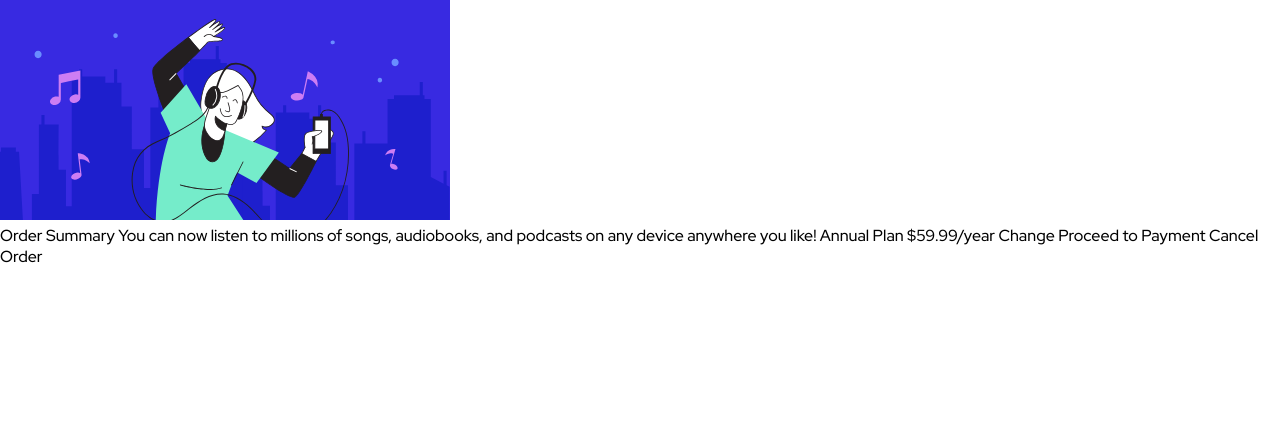
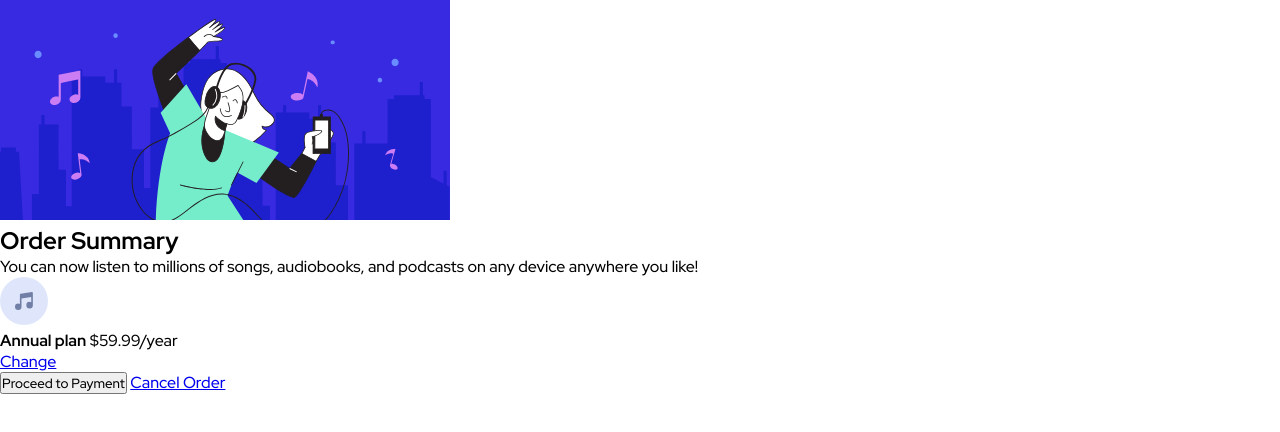
Before and after one commit to ruanalexandreS/Card-de-Resumo-do-Pedido, a plain HTML site: page index.html in a window 1280 px wide. Drawn offline with Linux system fonts and the light colour scheme.

Commit message:
terminei de colocar as tags e as informaçoes

```diff
--- a/index.html
+++ b/index.html
@@ -16,6 +16,7 @@
     <!-- links -->
     <link rel="stylesheet" href="./css/reset.css">
     <link rel="stylesheet" href="./css/style.css">
+    <link rel="shortcut icon" href="./img/favicon-32x32.png" type="image/x-icon">
     <!-- fim de links -->
 
     <title>Frontend Mentor | Order summary card</title>
@@ -23,22 +24,40 @@
 
 <body>
     <main>
-        <img src="./img/illustration-hero.svg" alt="">
+
+        <img src="./img/illustration-hero.svg" alt="Hero Ilustration">
+
+        <section>
+            <h1>Order Summary</h1>
+
+            <span class="description">
+                You can now listen to millions of songs, audiobooks, and podcasts on any device anywhere you like!
+            </span>
+
+            <div class="informations">
+
+                <div class="music-price">
+
+                    <img src="./img/icon-music.svg" alt="Music icon">
+
+                    <div class="price">
+                        <strong>Annual plan</strong>
+                        <span>$59.99/year</span>
+                    </div>
+
+                </div>
+
+                <a href="#">Change</a>
+
+            </div>
+
+            <button>Proceed to Payment</button>
+
+            <a href="#" id="cancel-order">Cancel Order</a>
+
+        </section>
     </main>
-    <p>
-        Order Summary
 
-        You can now listen to millions of songs, audiobooks, and podcasts on any
-        device anywhere you like!
-
-        Annual Plan
-        $59.99/year
-
-        Change
-
-        Proceed to Payment
-        Cancel Order
-    </p>
 </body>
 
 </html>
```
